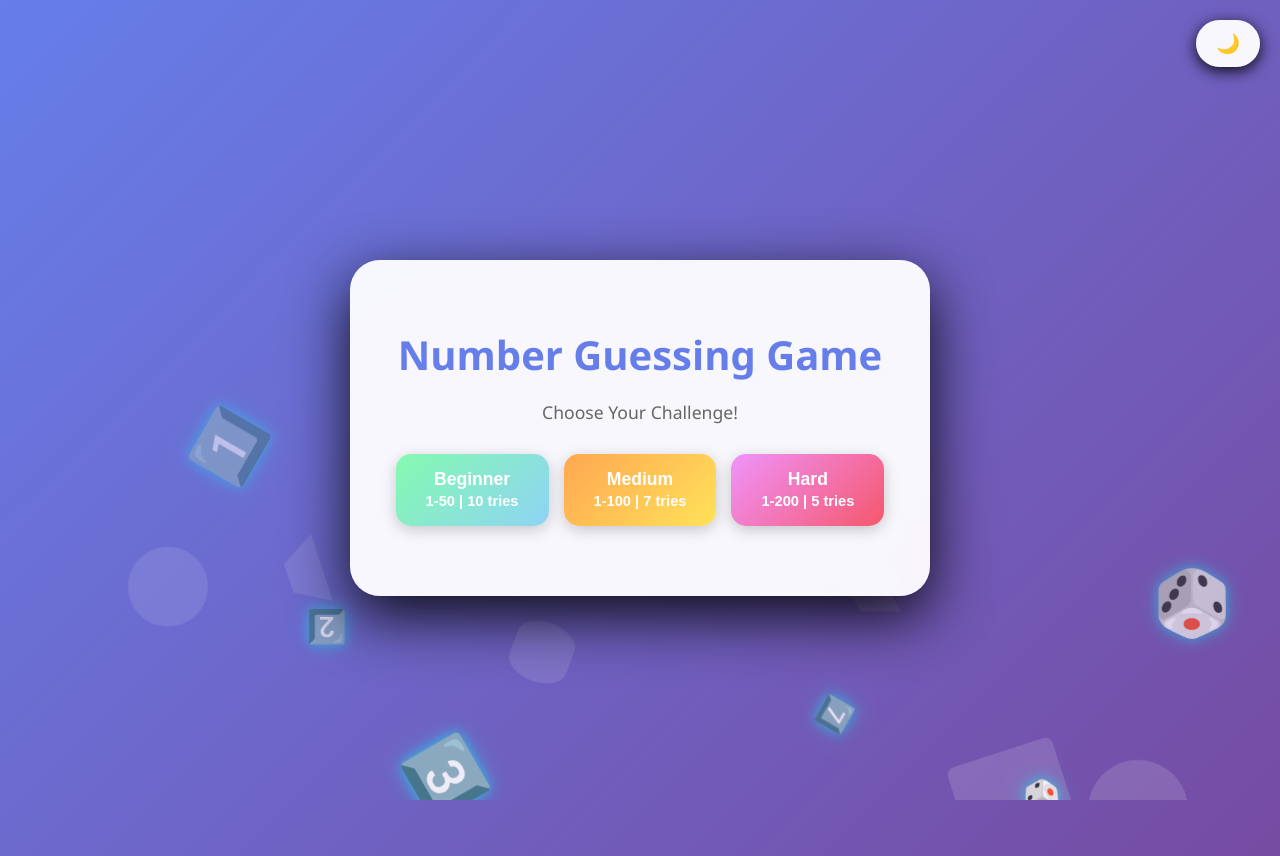
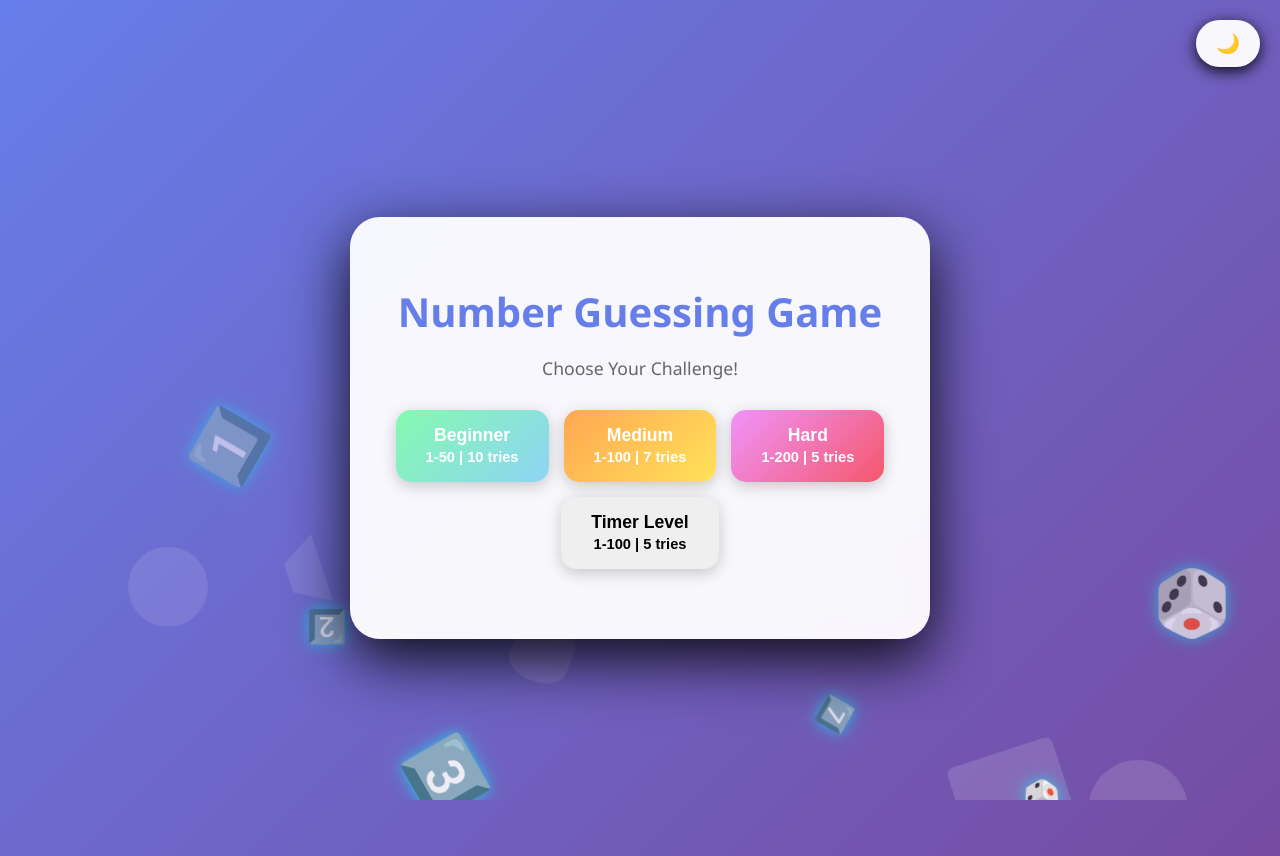
Before and after one commit to ManeshEdirisinghe/Number-Guessing-Game, a plain HTML site: page index.html in a window 1280 px wide. Drawn offline with Linux system fonts and the light colour scheme.

Commit message:
Add Timer Level option to difficulty selection

```diff
--- a/app.js
+++ b/app.js
@@ -12,10 +12,10 @@ let bestScores = {
 const levelConfig = {
     beginner: { max: 50, attempts: 10, title: '🌱 Beginner Mode' },
     medium: { max: 100, attempts: 7, title: '⚡ Medium Mode' },
-    hard: { max: 200, attempts: 5, title: '🔥 Hard Mode' }
+    hard: { max: 200, attempts: 5, title: '🔥 Hard Mode' },
+    timer: { max: 100, attempts: 5, title: '⏱️ Timer Mode' }
 };
 
-// Audio Context for sound effects
 const audioContext = new (window.AudioContext || window.webkitAudioContext)();
 
 function playSound(type) {
--- a/index.html
+++ b/index.html
@@ -62,9 +62,11 @@
                 <button class="difficulty-btn hard" onclick="startGame('hard')">
                      Hard<br><small>1-200 | 5 tries</small>
                 </button>
+                <button class="difficulty-btn option-b" onclick="startGame('timer')">
+                     Timer Level<br><small>1-100 | 5 tries</small>
+                </button>
             </div>
         </div>
-
         <div id="gameScreen" class="game-area">
             <h2 id="levelTitle">Level</h2>
             <div class="stats">
```
